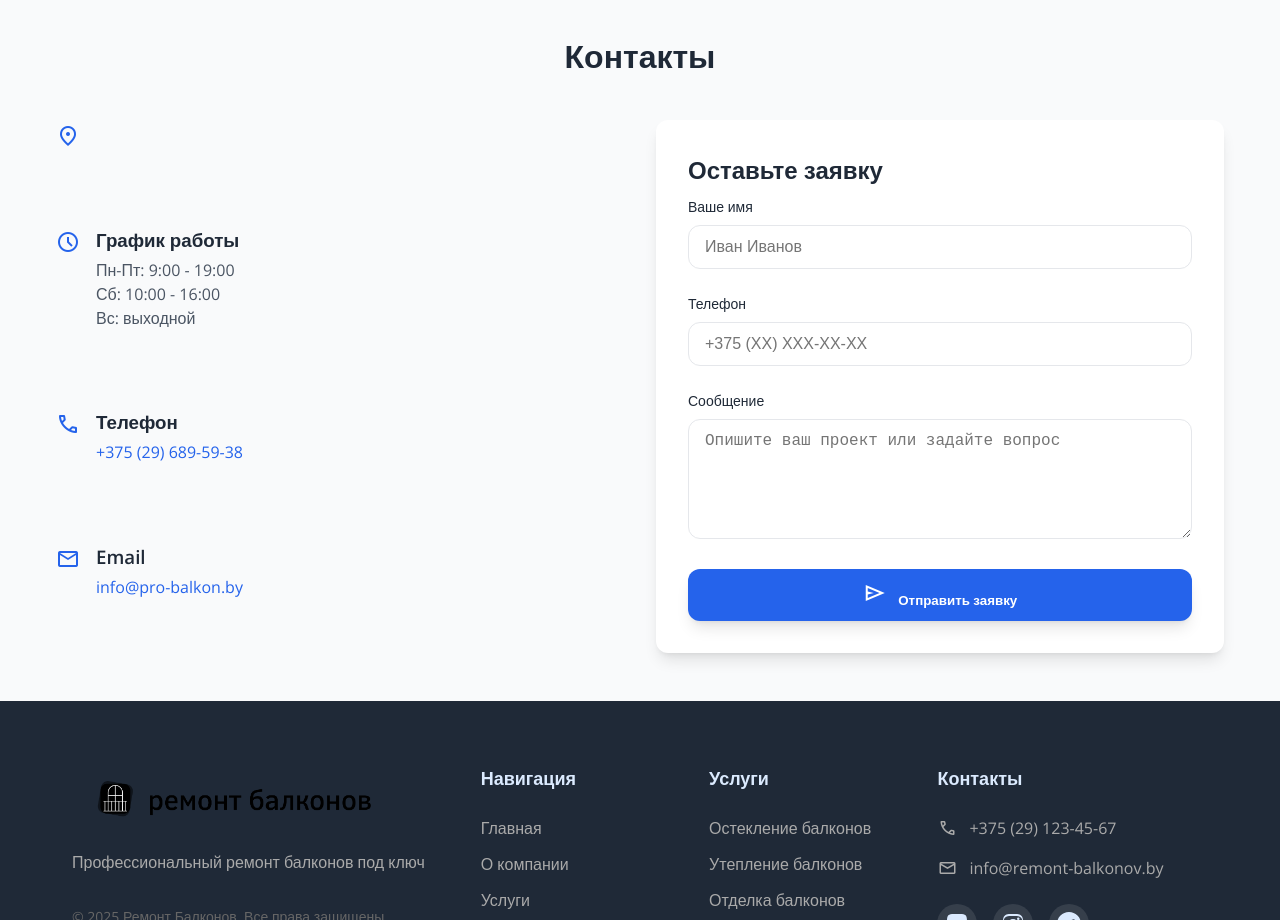
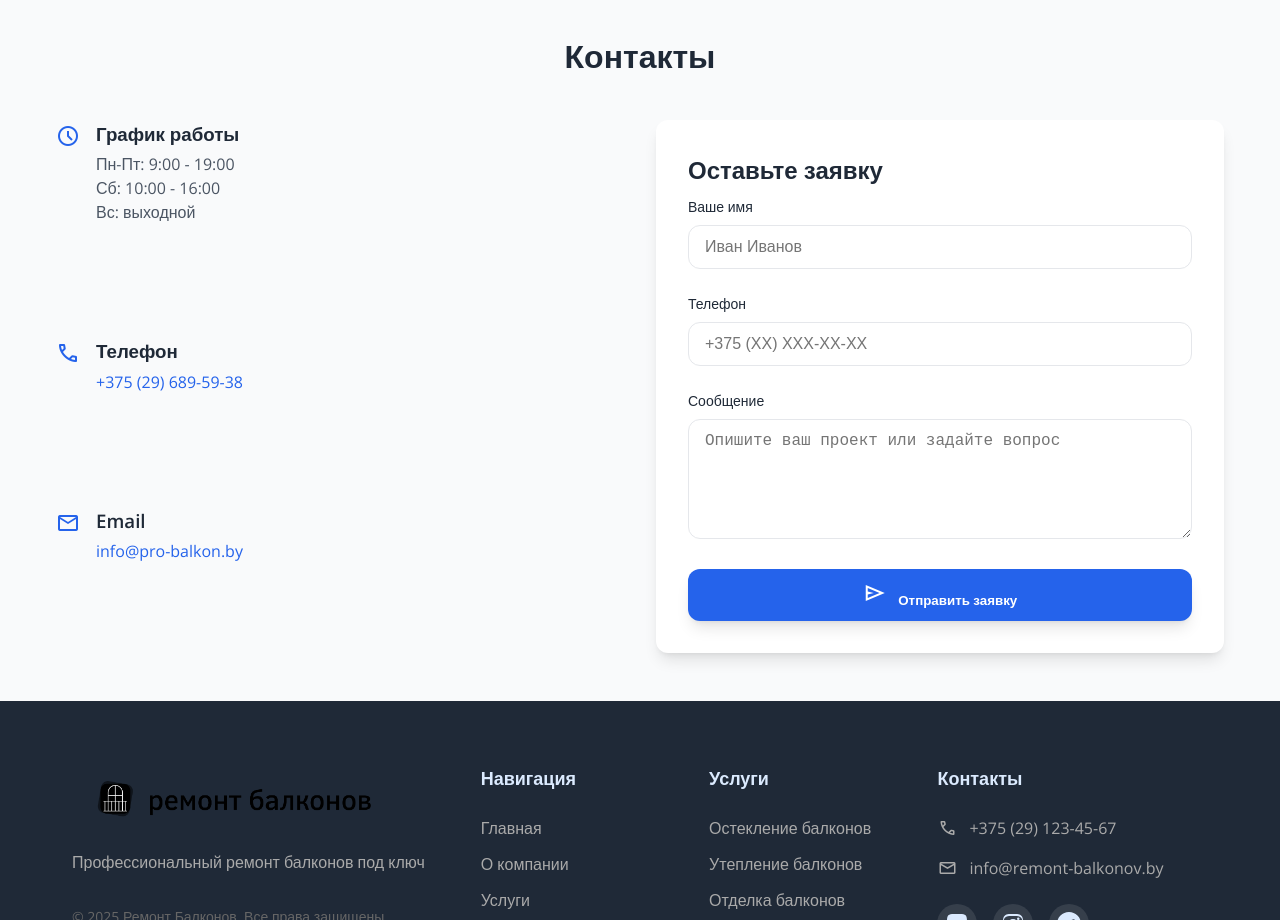
Before and after one commit to knzvm/balconyrepair, a website: page index.html in a window 1280 px wide. Shown: the part 4660-5580 px from the top of the page. Drawn offline with nearby package versions, Linux system fonts and the light colour scheme.

Commit message:
del adress

```diff
--- a/index.html
+++ b/index.html
@@ -465,9 +465,7 @@
 
             <div class="contacts-grid">
                 <div class="contact-info">
-                    <div class="contact-item">
-                        <span class="material-symbols-outlined contact-icon">location_on</span>
-                    </div>
+
 
                     <div class="contact-item">
                         <span class="material-symbols-outlined contact-icon">schedule</span>
```
